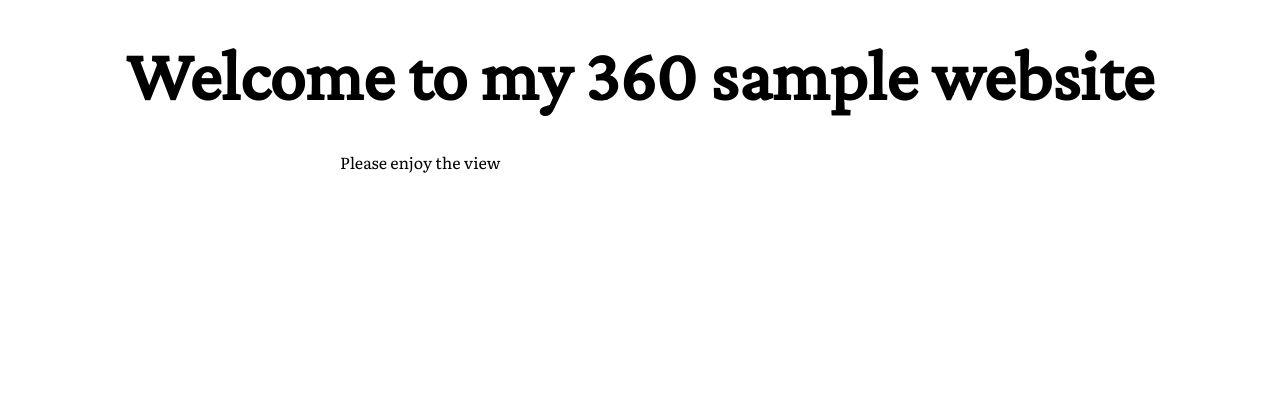
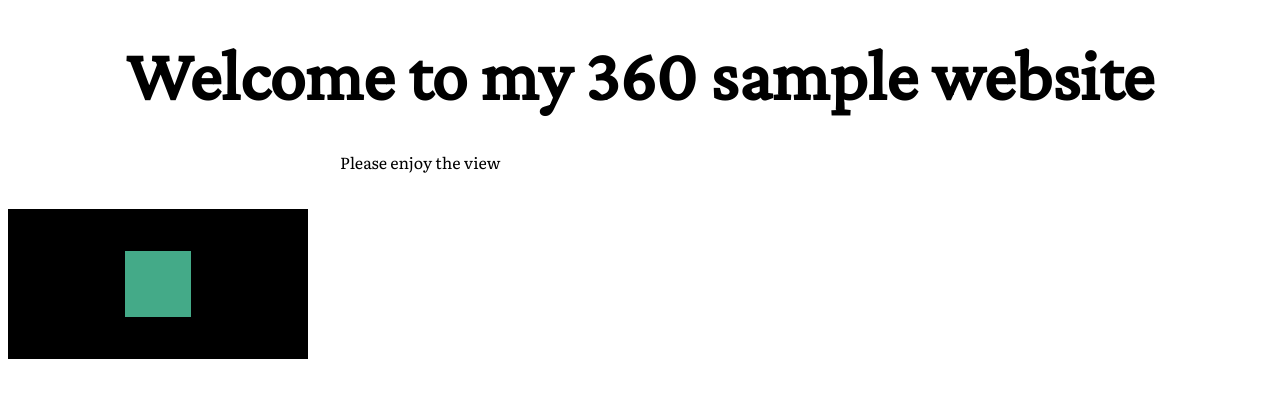
Before and after one commit to chamx2/Web360Sample, a plain HTML site: page index.html in a window 1280 px wide. Drawn offline with nearby package versions, Linux system fonts and the light colour scheme.

Commit message:
added some scripts for render testing

```diff
--- a/css/style.css
+++ b/css/style.css
@@ -16,7 +16,7 @@ p
     font-family: 'Literata', serif;
 }
 
-.pano
+.pano-container
 {
     width: 100%;
     height: 600px;
--- a/index.html
+++ b/index.html
@@ -11,17 +11,21 @@
 
     <h1>Welcome to my 360 sample website</h1>
     <p>Please enjoy the view</p>
+
+    <canvas id="c"></canvas>
+
     <!-- <img src="images/pano4.jpg" alt="Italian Trulli"> -->
-    <div class="pano"></div>
+    <div class="pano-container"></div>
 
 
 
 
 </body>
 
-<script type="javascript" src="js/three.min.js"></script>
-<script type="javascript" src="js/panolens.min.js"></script>
-<script type="javascript" src="js/main.js"></script>
+<script type="module" src="js/three.min.js"></script>
+<script type="module" src="js/panolens.min.js"></script>
+<script type="module" src="js/main.js"></script>
+<script type="module" src="js/main-module.js"></script>
 <!-- <script type="javascript" src="js/three.js"></script> -->
 <!-- <script type="javascript" src="js/three.module.js"></script> -->
 <!-- <script type="javascript" src="js/pano.js"></script> -->
--- /dev/null
+++ b/js/main-module.js
@@ -0,0 +1,29 @@
+import * as THREE from 'https://threejsfundamentals.org/threejs/resources/threejs/r132/build/three.module.js';
+
+function main() {
+  const canvas = document.querySelector('#c');
+  const renderer = new THREE.WebGLRenderer({canvas});
+
+  const fov = 75;
+  const aspect = 2;  // the canvas default
+  const near = 0.1;
+  const far = 5;
+  const camera = new THREE.PerspectiveCamera(fov, aspect, near, far);
+  camera.position.z = 2;
+
+  const scene = new THREE.Scene();
+
+  const boxWidth = 1;
+  const boxHeight = 1;
+  const boxDepth = 1;
+  const geometry = new THREE.BoxGeometry(boxWidth, boxHeight, boxDepth);
+
+  const material = new THREE.MeshBasicMaterial({color: 0x44aa88});  // greenish blue
+
+  const cube = new THREE.Mesh(geometry, material);
+  scene.add(cube);
+
+  renderer.render(scene, camera);
+}
+
+main();
--- a/js/main.js
+++ b/js/main.js
@@ -1,4 +1,4 @@
-const panoImage = document.querySelector('.pano');
+const panoImage = document.querySelector('.pano-container');
 const samplePanoPath = 'images/pano3.jpg';
 
 
```
